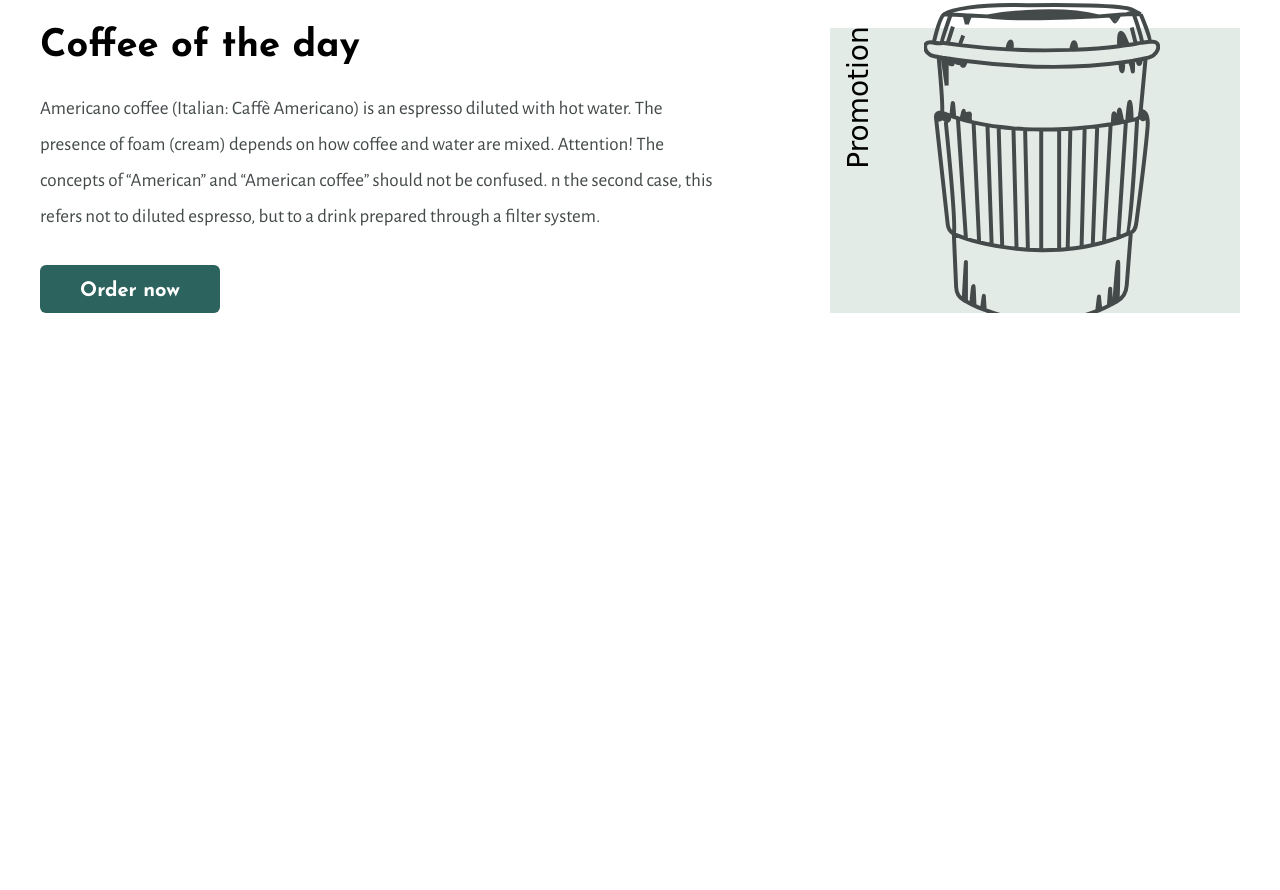
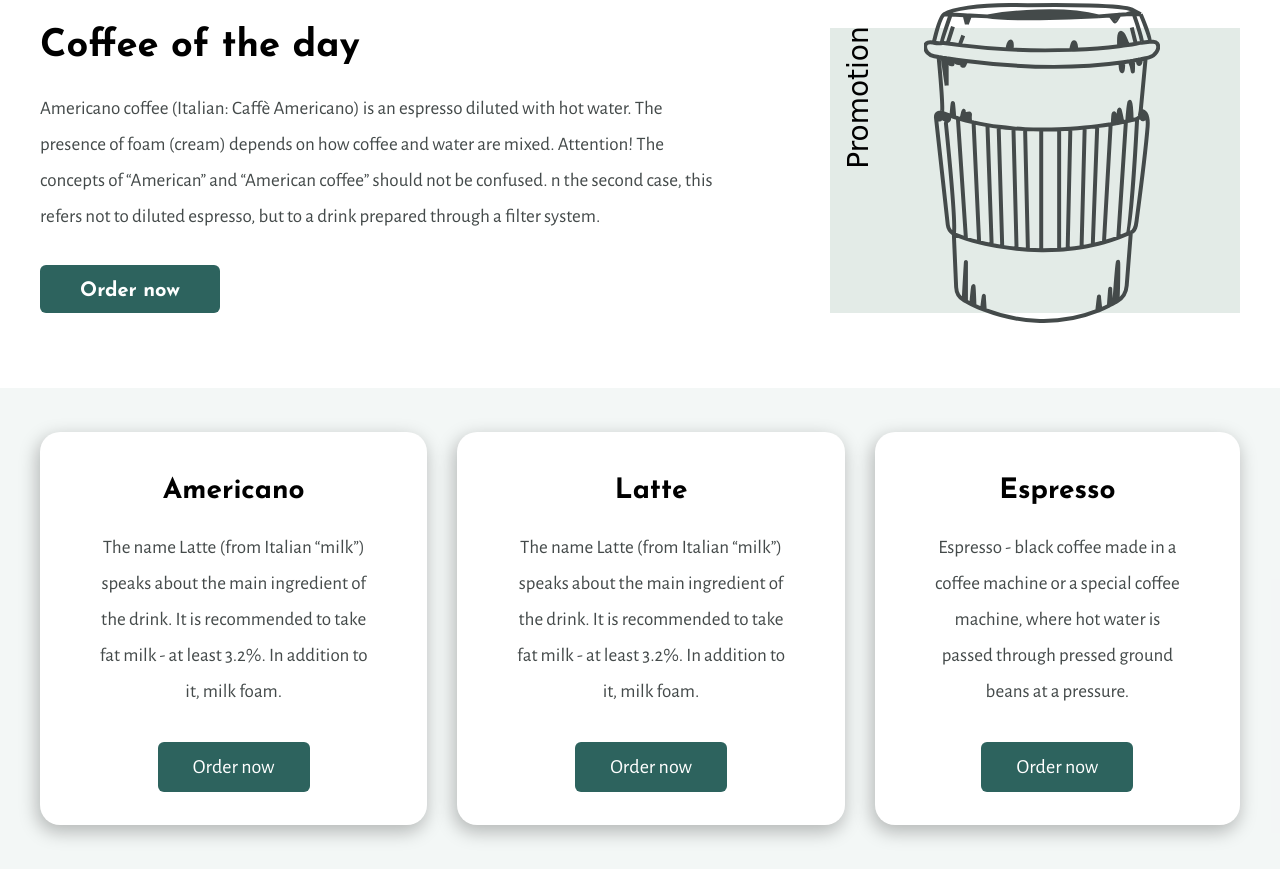
Before and after one commit to stavbers/coffee__landing, a website: page app/index.html in a window 1280 px wide. Shown: the part 1200-2090 px from the top of the page. Before the commit the page ends 1513 px from the top, so only its background shows below. Drawn offline with nearby package versions, Linux system fonts and the light colour scheme; a web font is replaced by a local one.

Commit message:
add screen3

```diff
--- a/app/index.html
+++ b/app/index.html
@@ -90,6 +90,27 @@
     </div>
   </div>
 </section>
+      <section class="screen3">
+  <div class="container">
+    <div class="screen3-wrp">
+      <div class="screen3__item">
+        <h2 class="screen__title">Americano</h2>
+        <p class="screen__descr">The name Latte (from Italian “milk”) speaks about the main ingredient of the drink. It is recommended to take fat milk - at least 3.2%. In addition to it, milk foam.</p>
+        <a href="#" class="screen3__link">Order now   </a>
+      </div>
+      <div class="screen3__item">
+        <h2 class="screen__title">Latte</h2>
+        <p class="screen__descr">The name Latte (from Italian “milk”) speaks about the main ingredient of the drink. It is recommended to take fat milk - at least 3.2%. In addition to it, milk foam.</p>
+        <a href="#" class="screen3__link">Order now   </a>
+      </div>
+      <div class="screen3__item">
+        <h2 class="screen__title">Espresso</h2>
+        <p class="screen__descr">Espresso - black coffee made in a coffee machine or a special coffee machine, where hot water is passed through pressed ground beans at a pressure.</p>
+        <a href="#" class="screen3__link">Order now   </a>
+      </div>
+    </div>
+  </div>
+</section>
     </main>
     <footer class="footer">
   <div class="container"></div>
--- /dev/null
+++ b/src/scss/components/_screen3.scss
@@ -0,0 +1,52 @@
+.screen3 {
+  margin-top: 75px;
+  margin-bottom: 131px;
+background-color:#c8d7d537;
+// opacity: 0.05;
+  &__item {
+    padding: 45px 54px;
+    background-color: #fff;
+    border-radius: 20px;
+    margin-top: 44px;
+    margin-bottom: 44px;
+    margin-right: 30px;
+    text-align: center;
+    -webkit-box-shadow: -2px 6px 18px 1px rgba(0,0,0,0.26);
+box-shadow: -2px 6px 18px 1px rgba(0,0,0,0.26);
+    &:last-child {
+      margin-right: 0px;
+    }
+  }
+
+  &__link {
+    font-size: 20px;
+    line-height: 25px;
+    color: #fff;
+    background-color: $btnColor;
+    padding: 15px 35px;
+    border-radius: 6px;
+  }
+}
+
+.screen3-wrp {
+  display: flex;
+}
+.screen {
+
+  &__title {
+    @include mp0;
+    @include josefin;
+    font-size: 28px;
+    line-height: 28px;
+    margin-bottom: 25px;
+  }
+
+  &__descr {
+    @include mp0;
+    @include alegreya;
+    color: $textColor;
+    font-size: 19px;
+    line-height: 36px;
+    margin-bottom: 45px;
+  }
+}
--- a/src/scss/main.scss
+++ b/src/scss/main.scss
@@ -8,3 +8,4 @@
 @import "./components/header";
 @import "./components/screen1";
 @import "./components/screen2";
+@import "./components/screen3";
```
Also changed, not shown: src/index.html (+1 -0 lines), src/partials/screen3.html (added, +21 -0 lines), app/css/main.css, 1 other file.
